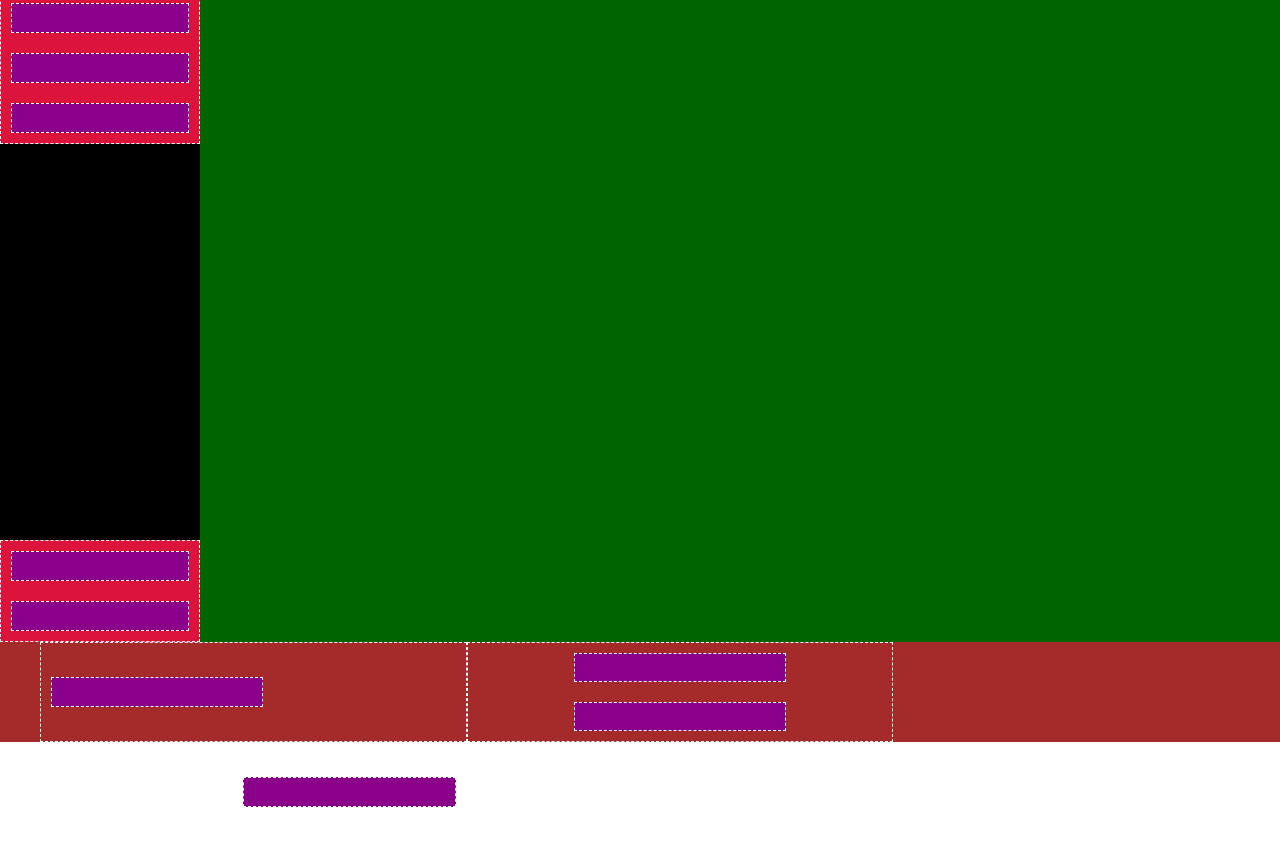
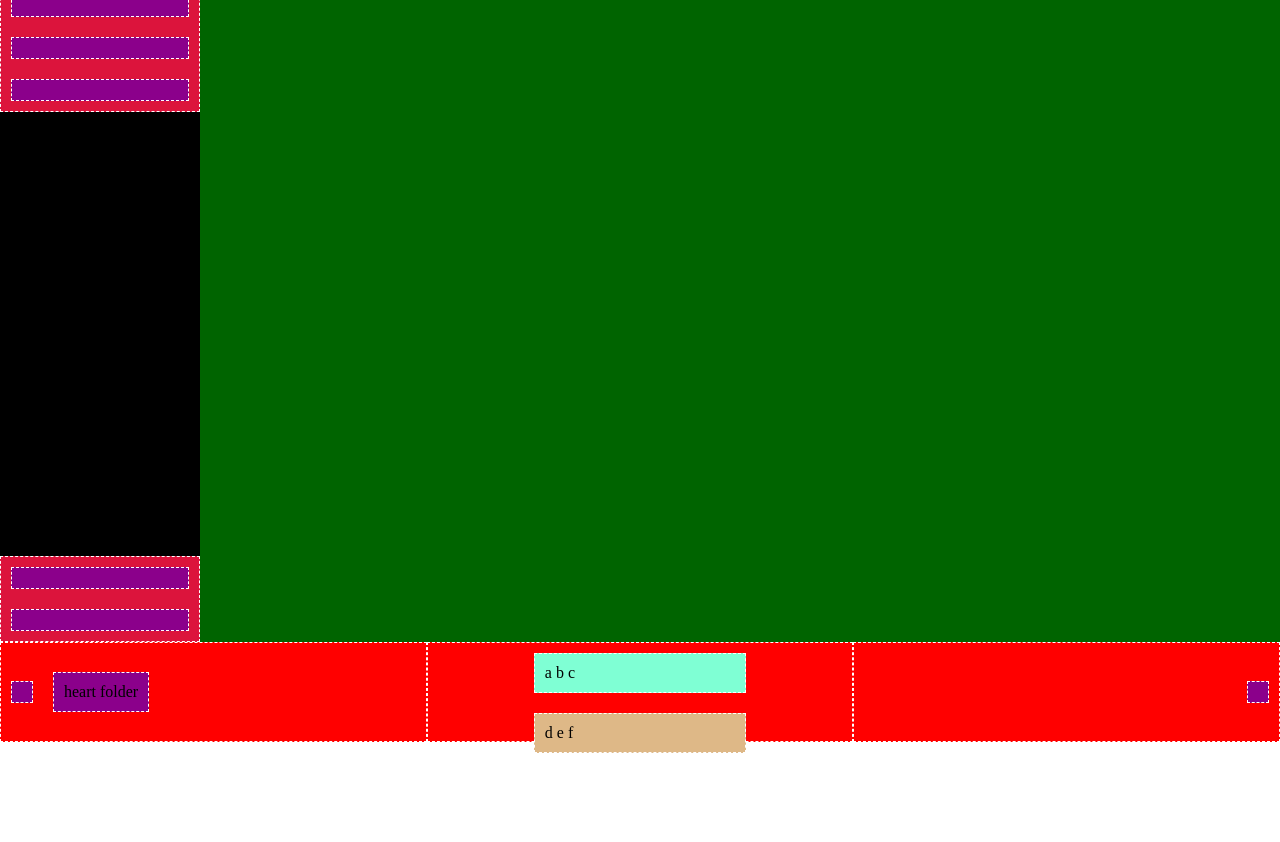
Before and after one commit to mariannacoppa/html-css-spotifyweb, a plain HTML site: page index.html in a window 1280 px wide. Shown: the part 58-900 px from the top of the page. After the commit the page ends 811 px from the top, so only its background shows below. Drawn offline with Linux system fonts and the light colour scheme.

Commit message:
[FIX] sidebar and bottom-section structure

```diff
--- a/css/style.css
+++ b/css/style.css
@@ -5,7 +5,7 @@
 }
 .container {
     margin: 0 auto;
-    max-width: 1200px;
+    max-width: 100%;
 }
 .row {
     display: flex;
@@ -16,7 +16,8 @@
     margin: 10px;
     border: 1px dashed white;
     background-color: darkmagenta;
-    height: 30px;
+    /* height: 30px;
+    width: 30px; */
 }
 /*SIDEBAR*/
 .sidebar .row {
@@ -44,39 +45,41 @@
 }
 /*BOTTOM-SECTION*/
 .col-33 {
+    width: calc(100% / 3);
     height: 100px;
-    width: calc(100vw / 3);
     border: 1px dashed white;
-}
-.bottom-section {
-    height: 100px;
-    background-color: brown;
-}
-.bottom-section .col-33 {
+    background-color: red;
     display: flex;
     align-items: center;
 }
-.bottom-section .content {
+.col-33.right {
+    justify-content: flex-end;
+}
+.col-33.middle {
+    flex-direction: column;
+}
+.icons {
+    background-color: aquamarine;
     width: 50%;
 }
-.middle {
-    flex-direction: column;
+.controls {
+    background-color: burlywood;
+    width: 50%;
 }
-.right {
-    justify-content: flex-end;
-}
+
+
 /*TOP-SECTION*/
 .top-section {
     height: calc(100vh - 100px);
     background-color: darkblue;
     display: flex;
 }
+
 .main-content {
     width: calc(100vw - 75px);
     background-color: darkgreen;
 }
 header {
-    width: calc(100vw - 75px);
     text-align: right;
     position: fixed;
     left: 75px;
@@ -86,7 +89,7 @@ header {
 }
 
 
-@media screen and (min-width: 576px) {
+@media screen and (min-width: 480px) {
     .sidebar {
         width: 200px;
     }
@@ -98,3 +101,8 @@ header {
         width: calc(100vw - 200px);
     }
 }
+@media screen and (min-width: 768px) {
+    .heartfolder .heart, .heartfolder .folder {
+        display: inline;
+    }
+}
--- a/index.html
+++ b/index.html
@@ -29,6 +29,7 @@
             <header>
                 <h1>TESTO</h1>
             </header>
+
         </div>
     </div>
     <div class="bottom-section">
@@ -36,10 +37,22 @@
             <div class="row">
                 <div class="col-33 left">
                     <div class="content"></div>
+                    <div class="content heartfolder">
+                        <div class="heart">heart</div>
+                        <div class="folder">folder</div>
+                    </div>
                 </div>
                 <div class="col-33 middle">
-                    <div class="content mid-top"></div>
-                    <div class="content mid-bottom"></div>
+                    <div class="content icons">
+                        <span>a</span>
+                        <span>b</span>
+                        <span>c</span>
+                    </div>
+                    <div class="content controls">
+                        <span class="current">d</span>
+                        <span class="playbar">e</span>
+                        <span class="end">f</span>
+                    </div>
                 </div>
                 <div class="col-33 right">
                     <div class="content"></div>
```
